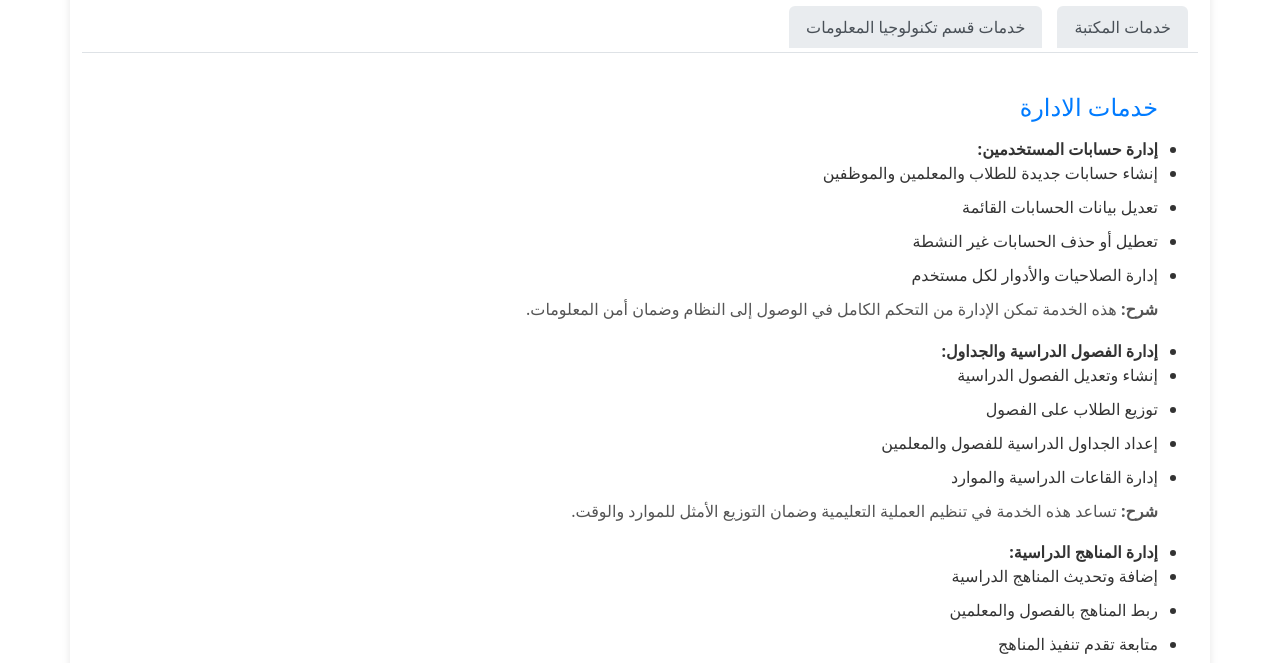
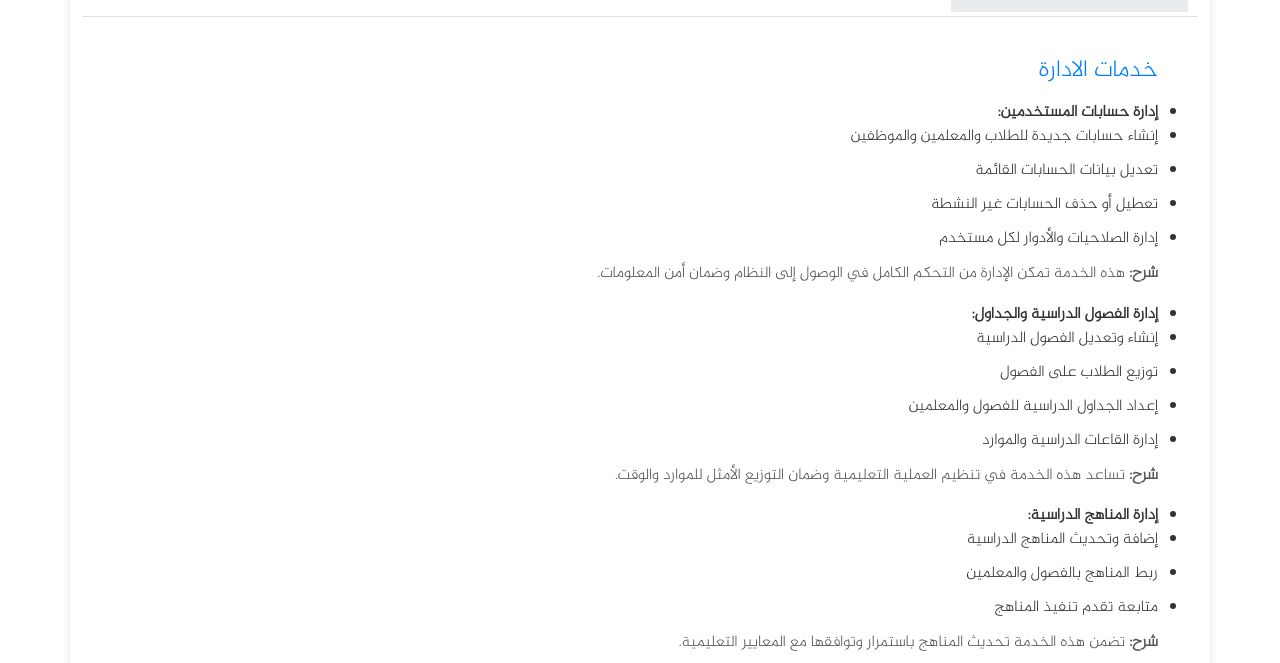
Before and after one commit to nasserAF/rahaschool, a website: page public/demo/services.html in a window 1280 px wide. Shown: the part 339-1002 px from the top of the page. Drawn offline with nearby package versions, Linux system fonts and the light colour scheme.

Commit message:
Update services.html

```diff
--- a/public/demo/services.html
+++ b/public/demo/services.html
@@ -17,6 +17,16 @@
     <link href="https://cdnjs.cloudflare.com/ajax/libs/animate.css/4.1.1/animate.min.css" rel="stylesheet">
     <style>
 
+        @font-face {
+          font-family: 'Jazeera Light';
+          src: url('/rahaschool/public/fonts/jazeera-light.ttf') format('truetype');
+          font-weight: normal;
+          font-style: normal;
+        }
+
+        body {
+          font-family: 'Jazeera Light', sans-serif;
+        }
 
         .nav-tabs .nav-link {
             color: #495057;
```
